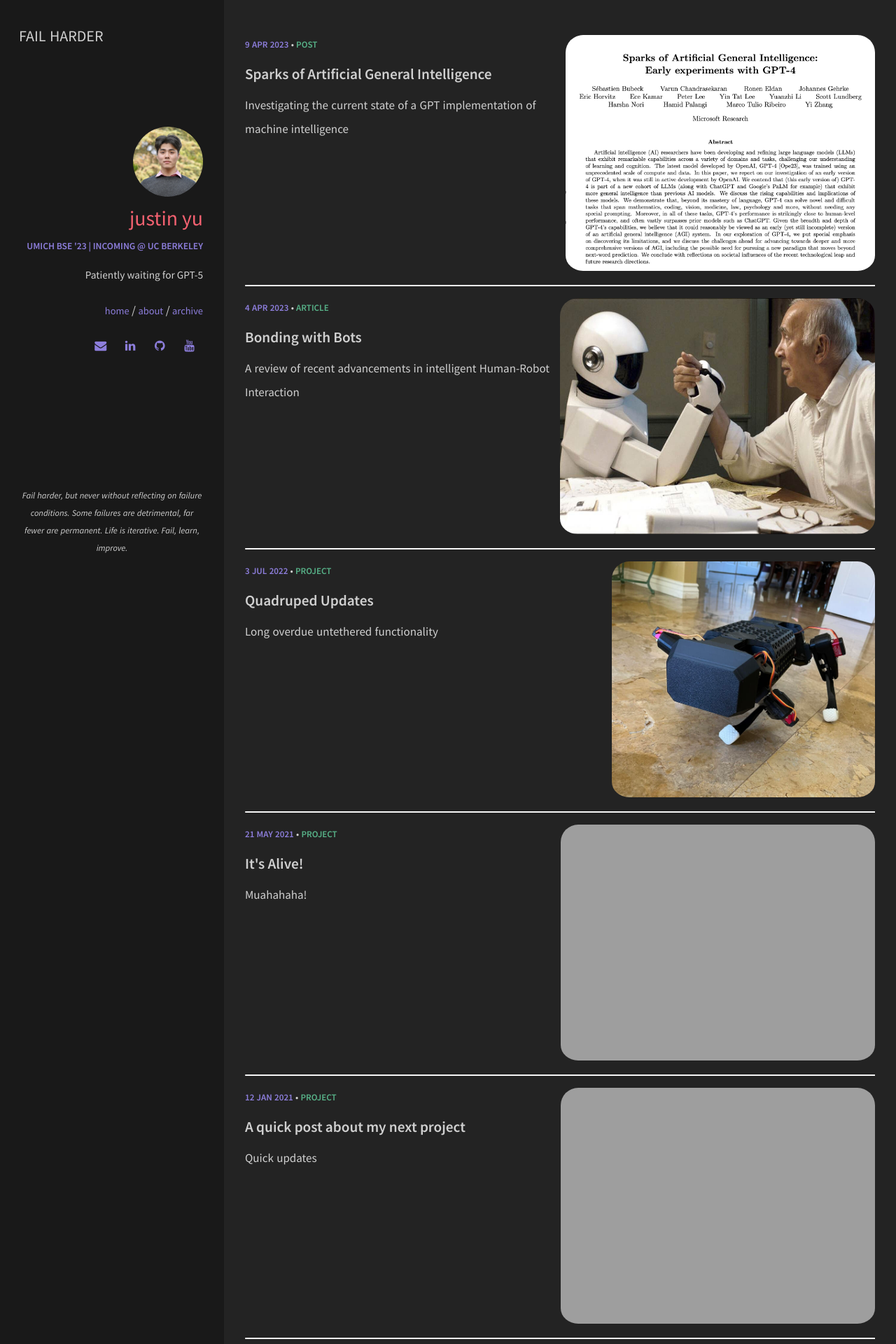
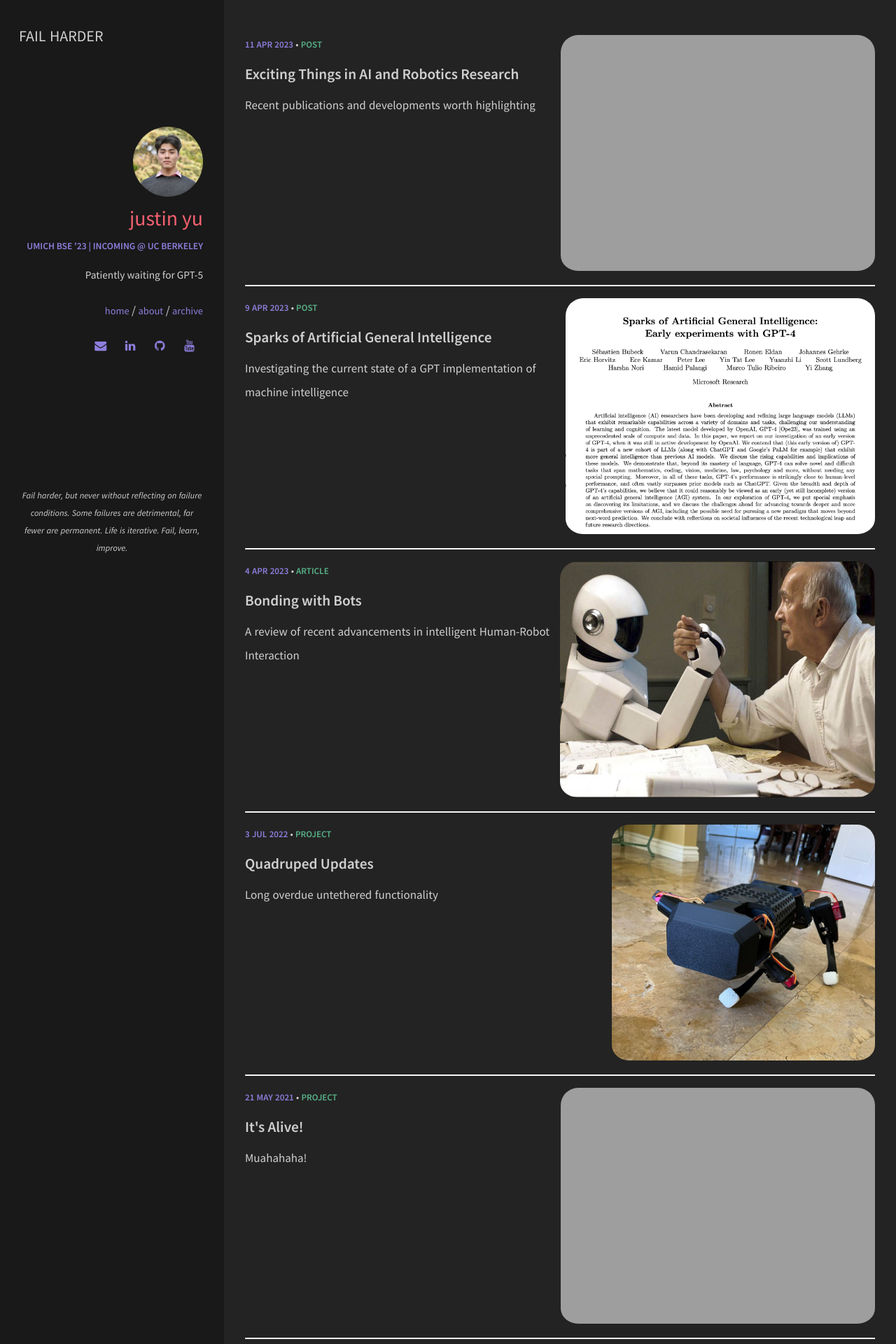
Before and after one commit to uynitsuj/uynitsuj.github.io, a Jekyll site: the page built from index.html, in a window 1280 px wide. Shown: the top 1920 px of the page at 70% size. Built offline with Jekyll 4.4.1, drawn with Linux system fonts in a browser that asks for light colours.

Commit message:
exciting post

```diff
--- /dev/null
+++ b/_posts/2023-04-11-exciting-things-in-ai-and-robotics.md
@@ -0,0 +1,132 @@
+---
+layout: post
+title:  "Exciting Things in AI and Robotics Research"
+excerpt: "Recent publications and developments worth highlighting"
+categories: [post]
+image: Post8/RT-1.png
+---
+> Nothing in life is to be feared, it is only to be understood. Now is the time to understand more, so that we may fear less.
+
+&nbsp;&nbsp;&nbsp;&nbsp;&nbsp;&nbsp;— Marie Curie
+<br>
+<br>
+
+This post will be dedicated to discussing recent developments in the fields of AI and Robotics that I feel are worth highlighting.
+
+<br>
+<div align="center">*   *   *</div>
+<br>
+
+### RT-1: Robotics Transformer
+It should be no surprise that roboticists are researching ways to leverage the Transformer models for high-level robot control. Researchers at Google have developed a new model called [RT-1](https://robotics-transformer.github.io/) that shows promising results.
+
+<br>
+<div align="center"><iframe style="height:380px;width:80%" src="https://www.youtube.com/embed/UuKAp9a6wMs" frameborder="0" allow="accelerometer; autoplay; clipboard-write; encrypted-media; gyroscope; picture-in-picture" allowfullscreen></iframe></div>
+<br>
+
+### Generative Agents: Interactive Simulacra of Human Behavior
+Researchers have run a small game world simulation with GPT planning and controlling the character's actions and lives. Here’s a [Vice article](https://www.vice.com/en/article/z3mvj3/google-tells-ai-agents-to-behave-like-believable-humans-to-create-artificial-society) about it.
+
+<br>
+
+<img src="/img/Post8/sim.png" alt= sim style="max-width:85%;height:auto">
+
+<br>
+
+
+This [paper](https://arxiv.org/pdf/2304.03442.pdf) by J. S. Park et al. introduces generative agents, which are computational software agents that simulate believable human behavior. The architecture of generative agents extends a large language model to store a complete record of the agent’s experiences using natural language, synthesize those memories over time into higher-level reflections, and retrieve them dynamically to plan behavior. The authors instantiate generative agents to populate an interactive sandbox environment inspired by The Sims, where end users can interact with a small town of twenty-five agents using natural language. In an evaluation, these generative agents produce believable individual and emergent social behaviors. By fusing large language models with computational, interactive agents, this work introduces architectural and interaction patterns for enabling believable simulations of human behavior
+
+### OpenAI Plugins
+This is somewhat of a direct follow-up to my *[GPT-4 Enters the Stone Age](https://uynitsuj.github.io/articles/2023-04/sparks-of-agi#gpt-4-enters-the-stone-age)* section from the Sparks of AGI post. OpenAI has begun moving to augment the functionality of GPT-4 by exploring its impressive ability to leverage novel tools with minimal training via ChatGPT [Plugins](https://platform.openai.com/docs/plugins/introduction).
+
+<br>
+
+<img src="/img/Post8/GPTPluginSearch.jpeg" alt= GPTSearch style="max-width:85%;height:auto">
+<div align="center">ChatGPT plugin for querying the internet</div>
+
+<br>
+
+Upon the launch of ChatGPT, I wondered why it wasn't meaningfully connected to the internet but was instead locked to a static snapshot of its content. GPT’s primary function is as a next-token prediction LLM, so it makes intuitive sense to train on a static “wall of text”, but my wondering came from why it didn’t have the capability to query the internet to search for content to augment its response formulation. As suspected, OpenAI later clarified that this decision was made primarily to address safety concerns.
+
+<br>
+
+> Threat actors may also benefit from combining GPT-4 with internet browsing and open-source tools.
+
+&nbsp;&nbsp;&nbsp;&nbsp;&nbsp;&nbsp;— GPT-4 Technical Report, p52
+
+<br>
+
+It makes sense to release internet search functionality through Plugins in a controlled manner. The [GPT-4 Technical Report](https://cdn.openai.com/papers/gpt-4.pdf) has several sections dedicated to discussing the safety implications of LLMs and harm mitigation methods that they have implemented. They have in essence “fenced” the model to minimize the chance for bad-faith actors to use ChatGPT for harm, or to proliferate information that could promote harm (i.e. weapon-making techniques).
+
+<br>
+
+Personally, my primary concern for the LLMs of the current day is their occasional penchant for “hallucinating” or giving an outright wrong answer. Having observed ChatGPT’s widespread usage, I have grown concerned that some users won’t know any better and will treat its word as gospel, leading to the possibility of an increase in the spread of misinformation.
+
+<br>
+
+With respect to code generation, which has become a very popular use case. How long until we encounter people implementing a black-box algorithmic model that they know little about except for the natural language query used to generate it?
+
+<br>
+
+It is the responsibility of the creators of current and future intelligence models to properly communicate such limitations, which I feel they are doing somewhat adequately, but could be better (it can always be better). It is also the responsibility of the agents interacting with these intelligence models to perform due diligence in verifying and validating the response of these artificial intelligence agents. It may not be time yet to call these implementations AGI, but it is probably in our best interest to begin treating them as intelligences that have bouts of unintelligence.
+
+<br>
+
+### Sam Altman’s Blog Post on Planning for AGI and Beyond
+
+https://openai.com/blog/planning-for-agi-and-beyond
+
+<br>
+
+In closing, I invite you to consider a dialogue generated by GPT-4 for reflection:
+
+<br>
+
+#### Prompt:
+Plato’s Gorgias is a critique of rhetoric and sophistic oratory, where he makes the point that not only is it not a proper form of art, but the use of rhetoric and oratory can often be harmful and malicious. Can you write a dialogue by Plato where instead he criticizes the use of autoregressive language models?
+
+<br>
+
+#### GPT-4:
+**Socrates:** My friend, I am troubled by the recent rise of these so-called autoregressive
+language models.
+<br>
+
+**Aristotle:** What do you mean, Socrates?
+<br>
+
+**Socrates:** I mean that these models are being used to generate text that appears to be written by humans, but is in fact produced by machines.
+<br>
+
+**Aristotle:** And what is the problem with that?
+<br>
+
+**Socrates:** The problem is that these models are being used to deceive people, to manipulate
+them, and to control them.
+<br>
+
+**Aristotle:** But surely there are some positive applications of these models as well?
+<br>
+
+**Socrates:** That may be, but I am still troubled by the potential for abuse. After all, a model that can generate text that is indistinguishable from that written by a human can be used to spread fake news, to impersonate others, and to create propaganda.
+<br>
+
+**Aristotle:** But isn’t that just a matter of how these models are used, not a problem with the
+models themselves?
+<br>
+
+**Socrates:** I disagree. I believe these models are inherently problematic. They are a form
+of artifice, a way of creating the illusion of human thought and interaction. And as such,
+they can be used to deceive and manipulate in ways that are difficult to detect.
+<br>
+
+**Aristotle:** But isn’t that the same argument you made against rhetoric and oratory?
+<br>
+
+**Socrates:** Yes, and I stand by that argument as well. I believe that any form of art or communication that is designed to deceive or manipulate is inherently dangerous.
+<br>
+
+**Aristotle:** I see. Thank you for sharing your thoughts, Socrates.
+
+
+<br>
```
Also changed, not shown: _posts/2023-04-09-sparks-of-agi.md (+0 -16 lines), 5 other files.
